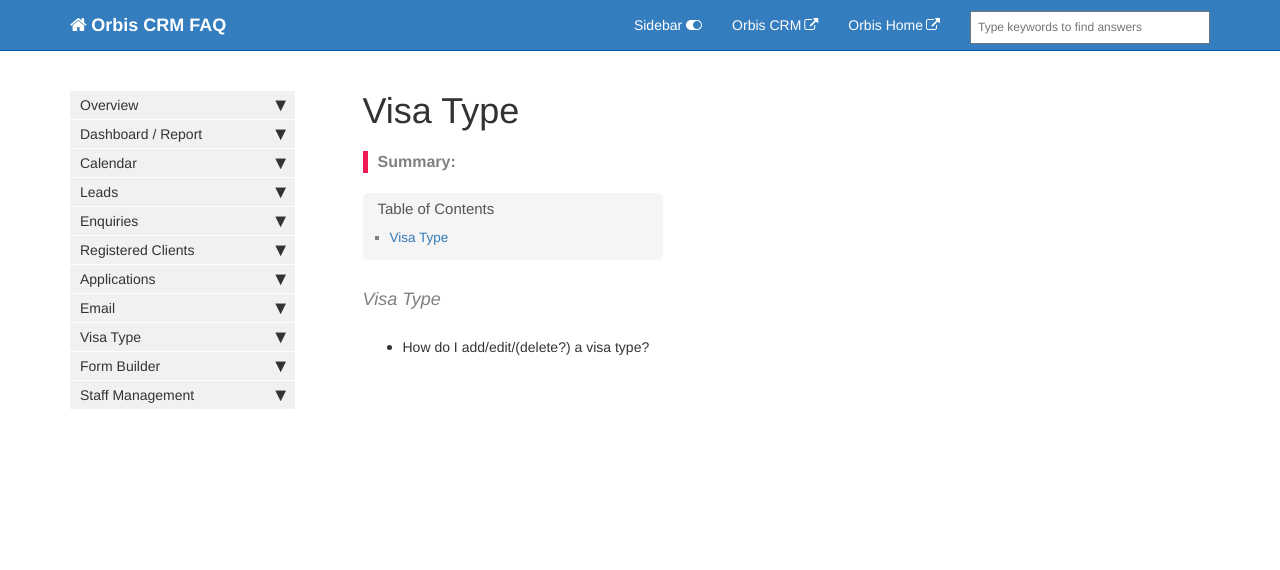
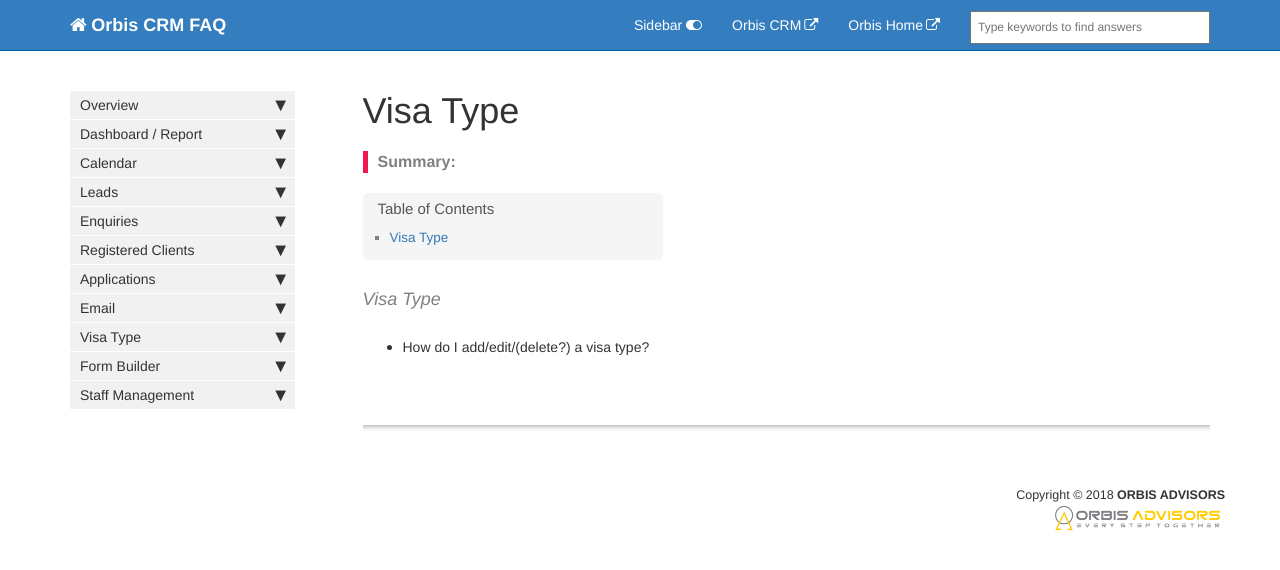
Before and after one commit to ndkhaivn/orbiscrm, a Jekyll site: the page built from pages/Orbis/visa_type.md, in a window 1280 px wide. Shown: the top 570 px of the page. Built offline with Jekyll 4.4.1, drawn with Linux system fonts in a browser that asks for light colours; comment, search, counter and statistics services are not loaded; part of the change alters nothing that is shown.

```diff
--- a/_layouts/page.html
+++ b/_layouts/page.html
@@ -59,3 +59,7 @@ layout: default
 <!--    </div>-->
 
 </div>
+
+{{site.data.alerts.hr_shaded}}
+
+{% include footer.html %}
```
